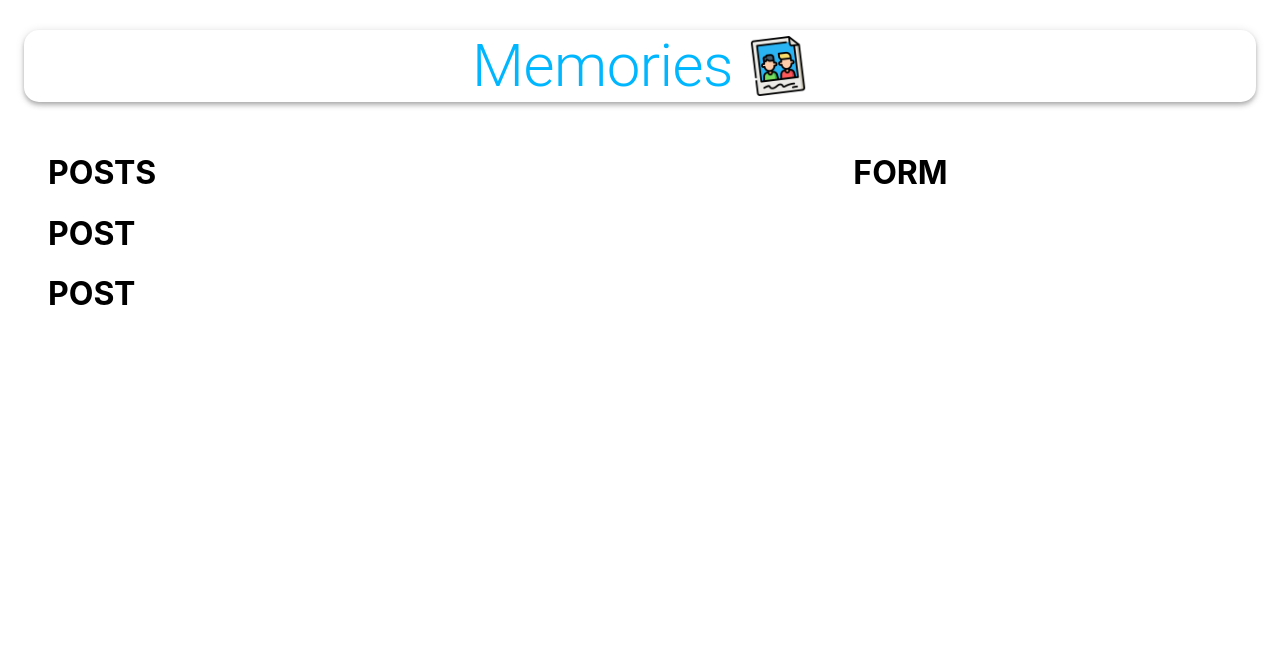
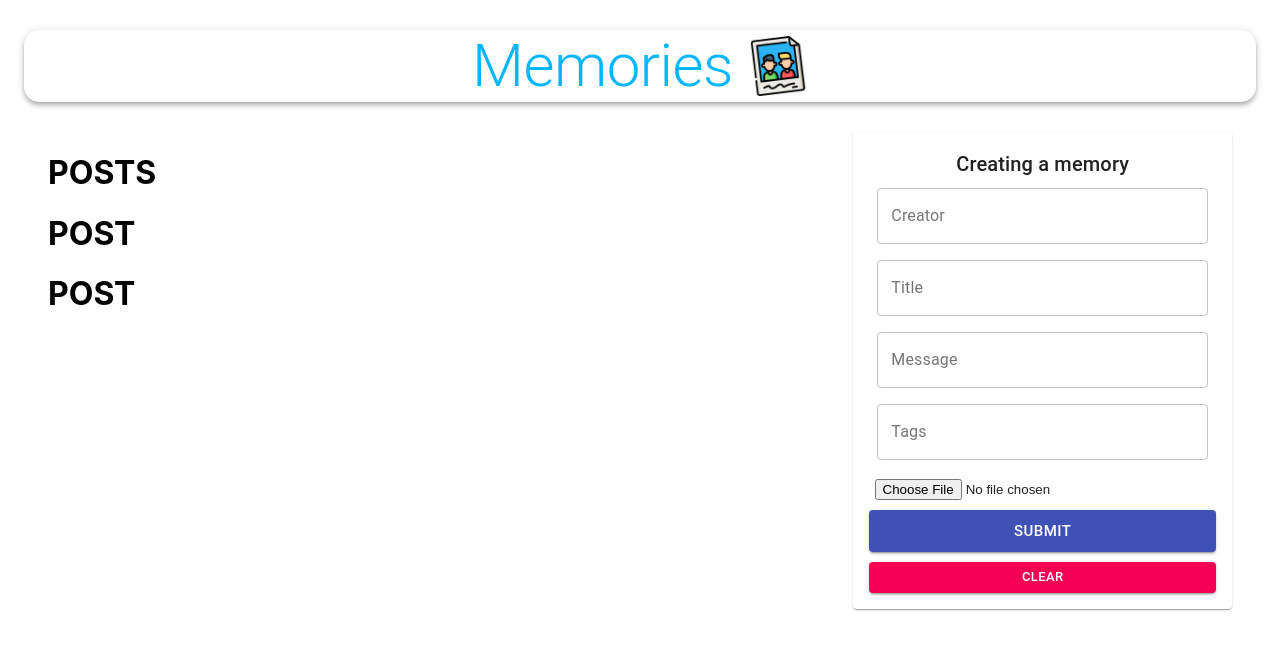
Before and after one commit to Murad1893/React-Memories-MERN-App, a React (Create React App) app in the folder client/: page / in a window 1280 px wide. Shown: the top 650 px of the page. Built offline with nearby package versions, Linux system fonts and the light colour scheme; no server answers.

Commit message:
Added form in client Form.js

```diff
--- a/client/src/actions/posts.js
+++ b/client/src/actions/posts.js
@@ -1,4 +1,4 @@
-import * as api from '../api'
+import * as api from '../apis/index.js'
 
 // Actions creators : These are functions that return an action.
 // An action has a type and payload (data)
--- a/client/src/components/Form/Form.js
+++ b/client/src/components/Form/Form.js
@@ -1,10 +1,46 @@
-import React from 'react'
+import React, { useState } from 'react'
 import useStyles from './styles'
+import { TextField, Button, Typography, Paper } from '@material-ui/core';
+import FileBase from 'react-file-base64'
+const Form = () => {
 
-const Form = () => {
+  // useState is react hook like this.setState so we use this syntax for the hook instead!
+  const [postData, setPostData] = useState({
+    creator: '', title: '', message: '', tags: '', selectedFile: ''
+  })
   const classes = useStyles()
+
+  // handler for the form submit action
+  const handleSubmit = () => {
+
+  }
+
+  const clear = () => {
+
+  }
+
   return (
-    <h1> FORM </h1>
+    <Paper className={classes.paper}>
+      <form autoComplete="off" onValidate className={`${classes.root} ${classes.form}`} onSubmit={handleSubmit}>
+        <Typography variant='h6'> Creating a memory </Typography>
+        <TextField
+          name='creator'
+          variant='outlined'
+          label='Creator'
+          fullWidth
+          value={postData.creator} // all data from post will be stored in this object and accessed
+          // all the fields in the postData will persist and only a single field will change
+          onChange={(e) => setPostData({ ...postData, creator: e.target.value })} />
+        <TextField name='title' variant='outlined' label='Title' fullWidth value={postData.title} onChange={(e) => setPostData({ ...postData, title: e.target.value })} />
+        <TextField name='message' variant='outlined' label='Message' fullWidth value={postData.message} onChange={(e) => setPostData({ ...postData, message: e.target.value })} />
+        <TextField name='tags' variant='outlined' label='Tags' fullWidth value={postData.tags} onChange={(e) => setPostData({ ...postData, tags: e.target.value })} />
+        <div className={classes.fileInput}>
+          <FileBase type='file' multiple={false} onDone={(base64) => setPostData({ ...postData, selectedFile: base64 })} />
+        </div>
+        <Button className={classes.buttonSubmit} variant="contained" color="primary" size="large" type="submit" fullWidth>Submit</Button>
+        <Button variant="contained" color="secondary" size="small" onClick={clear} fullWidth>Clear</Button>
+      </form>
+    </Paper>
   )
 }
 
--- a/client/src/components/Posts/Posts.js
+++ b/client/src/components/Posts/Posts.js
@@ -1,9 +1,16 @@
 import React from 'react'
 import Post from './Post/Post'
 import useStyles from './styles'
+import { useSelector } from 'react-redux' // this will allow us to fetch data from the global redux store
 
 const Posts = () => {
+
+  // this posts is the same name as in the combinedReducers
+  const posts = useSelector((state) => state.posts)
   const classes = useStyles()
+
+  console.log(posts)
+
   return (
     <>
       <h1> POSTS </h1>
--- a/client/src/index.js
+++ b/client/src/index.js
@@ -12,12 +12,9 @@
 const store = createStore(reducers, compose(applyMiddleware(thunk)))
 
 ReactDOM.render(
-  <React.StrictMode>
-    <Provider store={store}>
-      <App />
-    </Provider>
-
-  </React.StrictMode>,
+  <Provider store={store}>
+    <App />
+  </Provider>,
   document.getElementById('root')
 );
 
--- a/client/src/reducers/posts.js
+++ b/client/src/reducers/posts.js
@@ -1,14 +1,14 @@
-const reducers = (state = [], action) => { // because we are using it as a default component
+const reducers = (posts = [], action) => { // because we are using it as a default component
   switch (action.type) {
 
     case 'FETCH_ALL': // to fetch all the posts
       return action.payload // we will just return the payload
 
     case 'CREATE': // to create all the posts
-      return state
+      return posts
 
     default:
-      return state
+      return posts
 
   }
 
```
Also changed, not shown: 1 other file (tests, documents, lock files or other folders).
